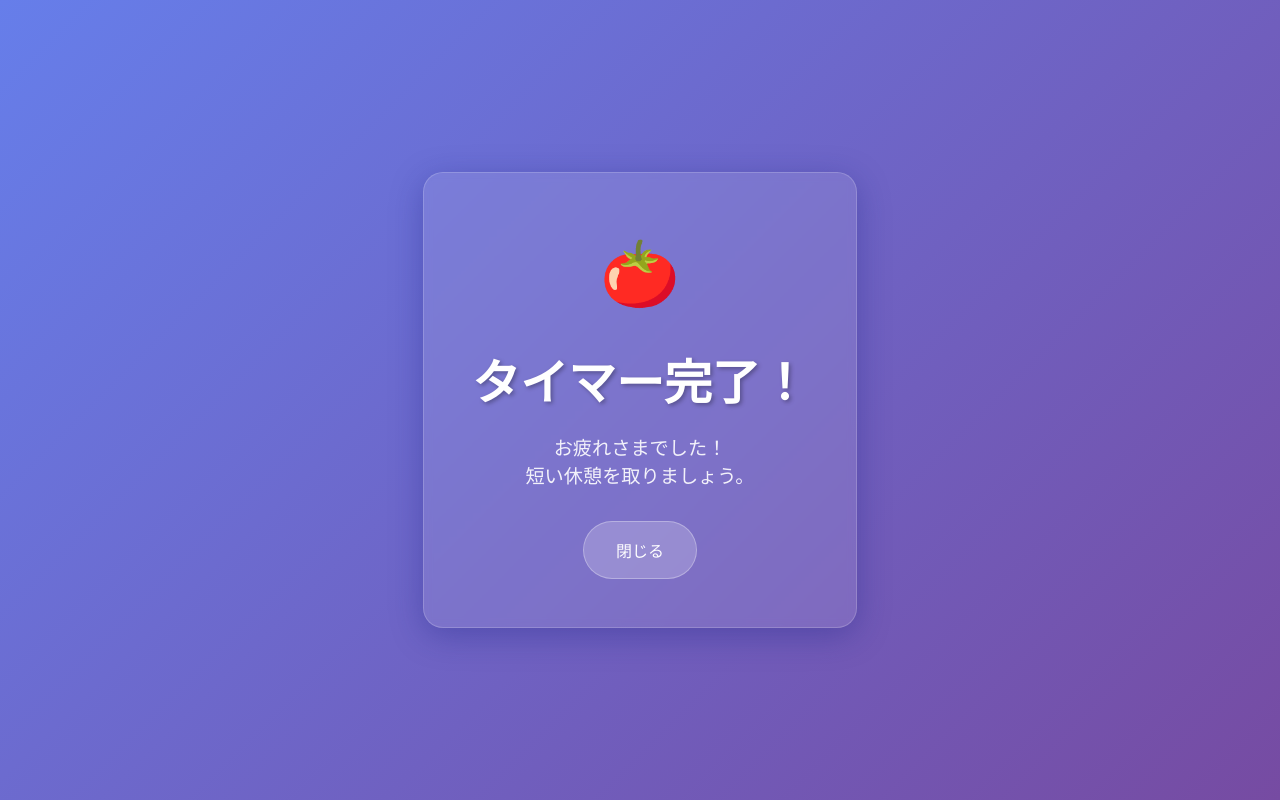
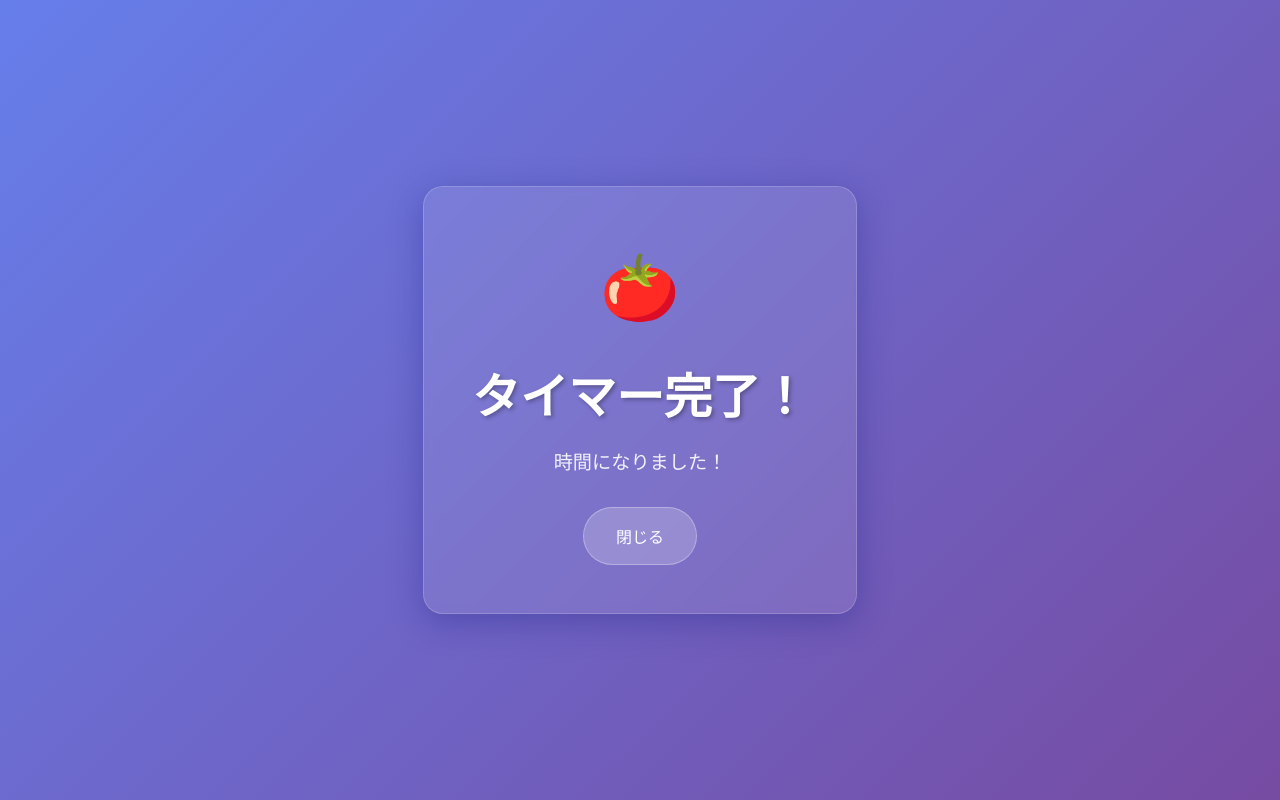
Before and after one commit to shimobayashi/pomobop, a website with bundled scripts: page notification.html in a window 1280 px wide. Built offline with nearby package versions, Linux system fonts and the light colour scheme.

Commit message:
休憩終わりでも変じゃない文言にした

```diff
--- a/notification.html
+++ b/notification.html
@@ -58,7 +58,7 @@
     <div class="container">
         <div class="emoji">🍅</div>
         <h1>タイマー完了！</h1>
-        <p>お疲れさまでした！<br>短い休憩を取りましょう。</p>
+        <p>時間になりました！</p>
         <button id="closeBtn" class="close-btn">閉じる</button>
     </div>
     <script src="dist/notification.js"></script>
```
